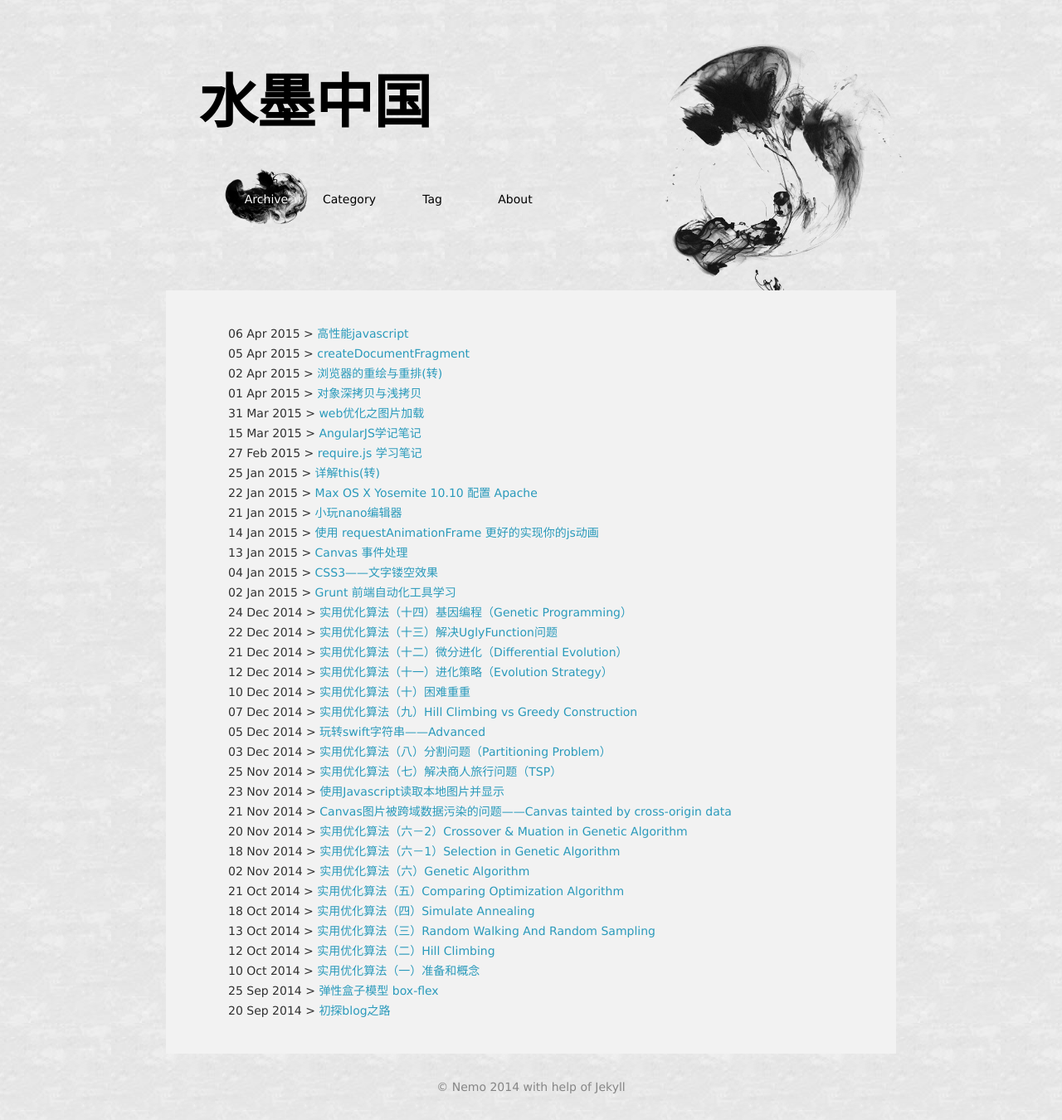
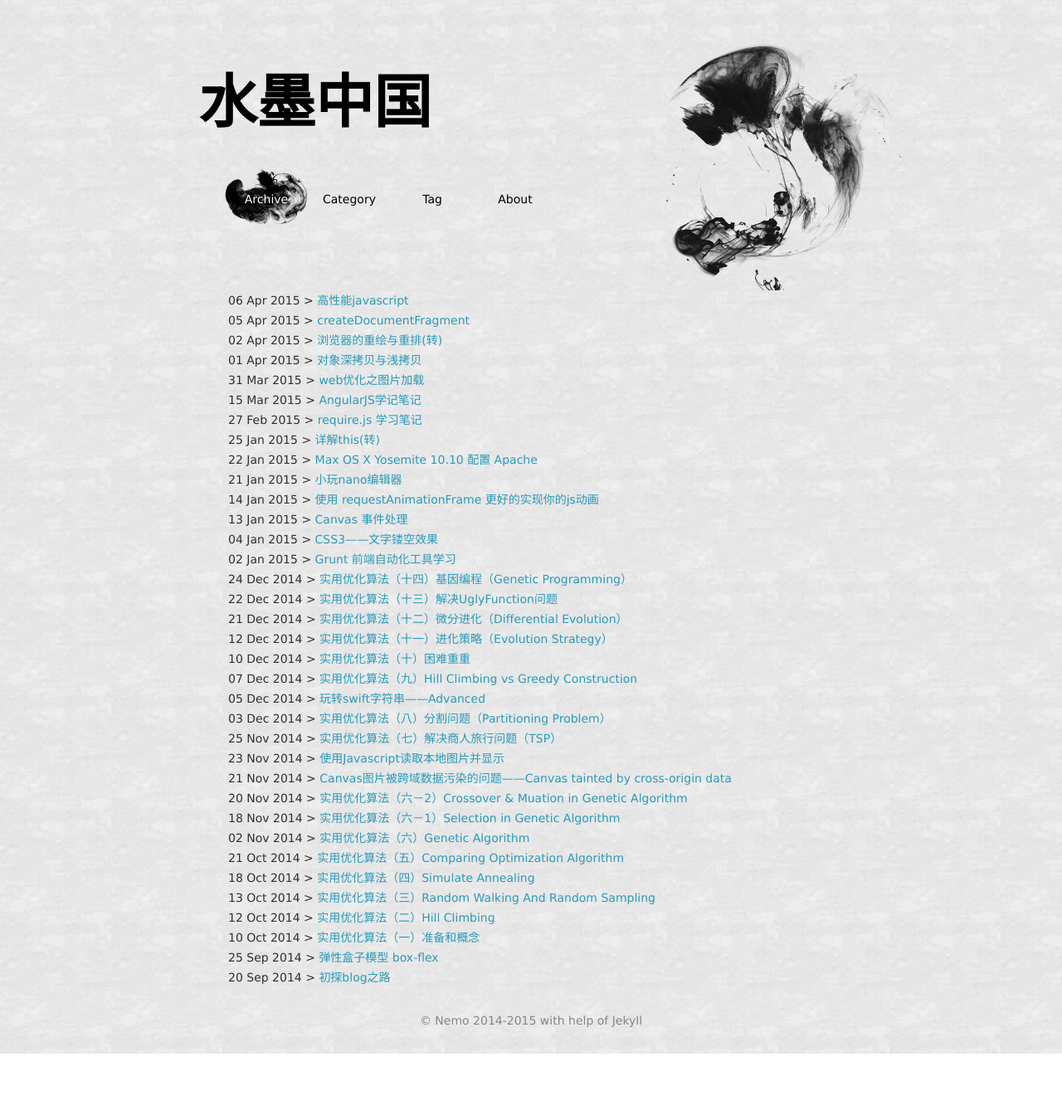
Before and after one commit to Caesor/caesor.github.io, a Jekyll site: the page built from index.html, in a window 1280 px wide. Shown: the whole page at 83% size. Built offline with Jekyll 4.4.1, drawn with Linux system fonts in a browser that asks for light colours; some web fonts are replaced; after the commit the page ends 1270 px from its top, so only the background shows below that.

Commit message:
update layout

```diff
--- a/_layouts/template.html
+++ b/_layouts/template.html
@@ -33,7 +33,7 @@
 		{{ content }}
 	</section>
 	<footer>
-		<p>© Nemo 2014 with help of Jekyll</p>
+		<p>© Nemo 2014-2015 with help of Jekyll</p>
 	</footer>
 
 	<!-- scroll top botton -->
--- a/index.html
+++ b/index.html
@@ -3,7 +3,7 @@ layout: template
 title: Archive
 ---
 <!--<h1 class="post_title">Newest article</h1>-->
-<section class="article_list blog_block">
+<section class="article_list">
 	<ul>
 		{% for post in site.posts %}
 		  <li><span class="index_blog_date">{{ post.date | date_to_string }}</span> > <a href="{{ site.baseurl }}{{ post.url }}">{{ post.title }}</a></li>
--- a/resource/css/layout.css
+++ b/resource/css/layout.css
@@ -27,7 +27,7 @@ header .my_info{font-family: cursive;font-size:40px; color:#fff;margin:10px 0;}*
 #menu-trigger{font-size: 28px;color: #fff;cursor: pointer;padding: 0 4px;margin:0 5px;line-height: 45px;}
 
 
-.wall{margin: 0 auto;color:#303030;background: #f2f2f2;overflow: hidden;}
+.wall{margin: 0 auto;color:#303030;overflow: hidden;}
 .wall a{color:#2A9ABB;}
 .wall a:hover{color:#00438a;}
 .post_list a{transition:all .3s ease-in;}
--- a/resource/css/pages.css
+++ b/resource/css/pages.css
@@ -7,7 +7,7 @@
 .article_list ul li{list-style-type:disc;overflow: hidden;text-overflow: ellipsis;white-space: nowrap;}
 
 /* blog */
-.blog_block{padding:40px;}
+.blog_block{padding:40px;background: #f2f2f2;}
 .blog{display: block;}
 .special_box{overflow: hidden;}
 .blog_content{width:75%;float: left;position: relative;}
```
